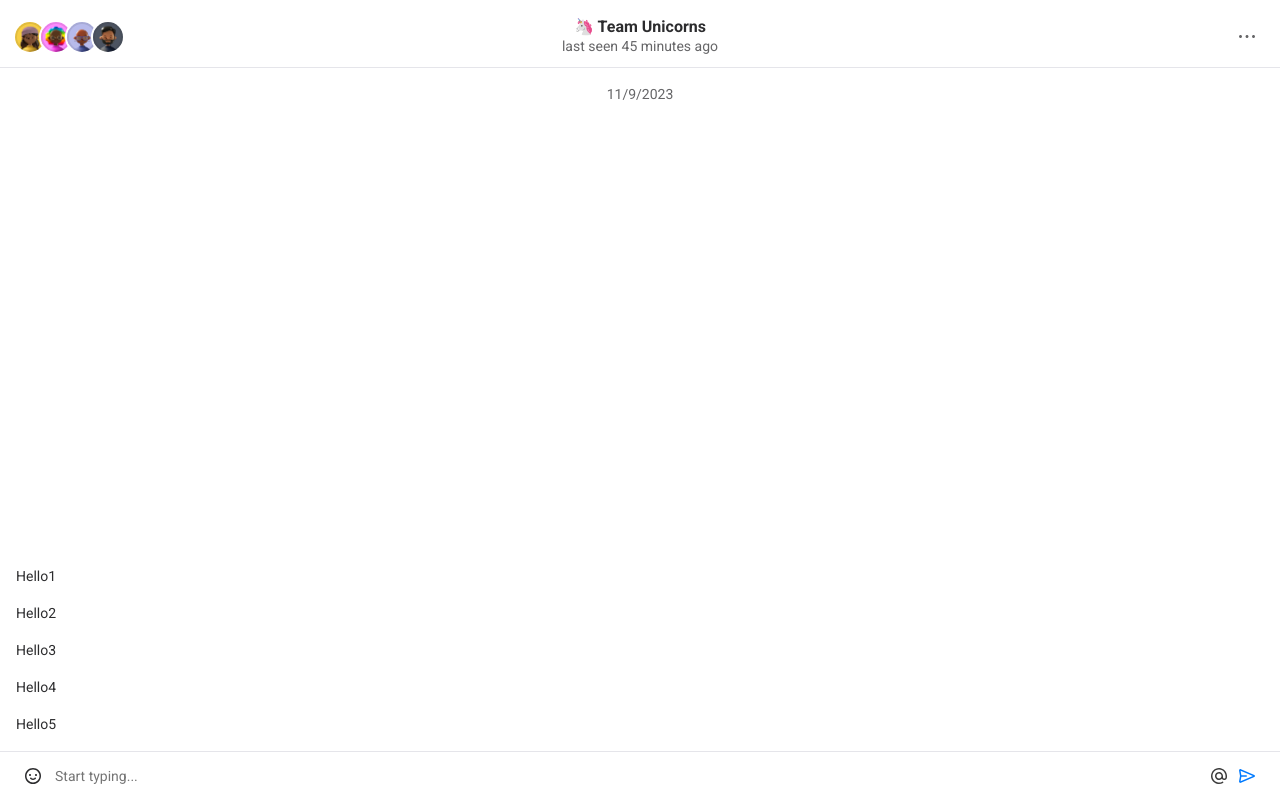
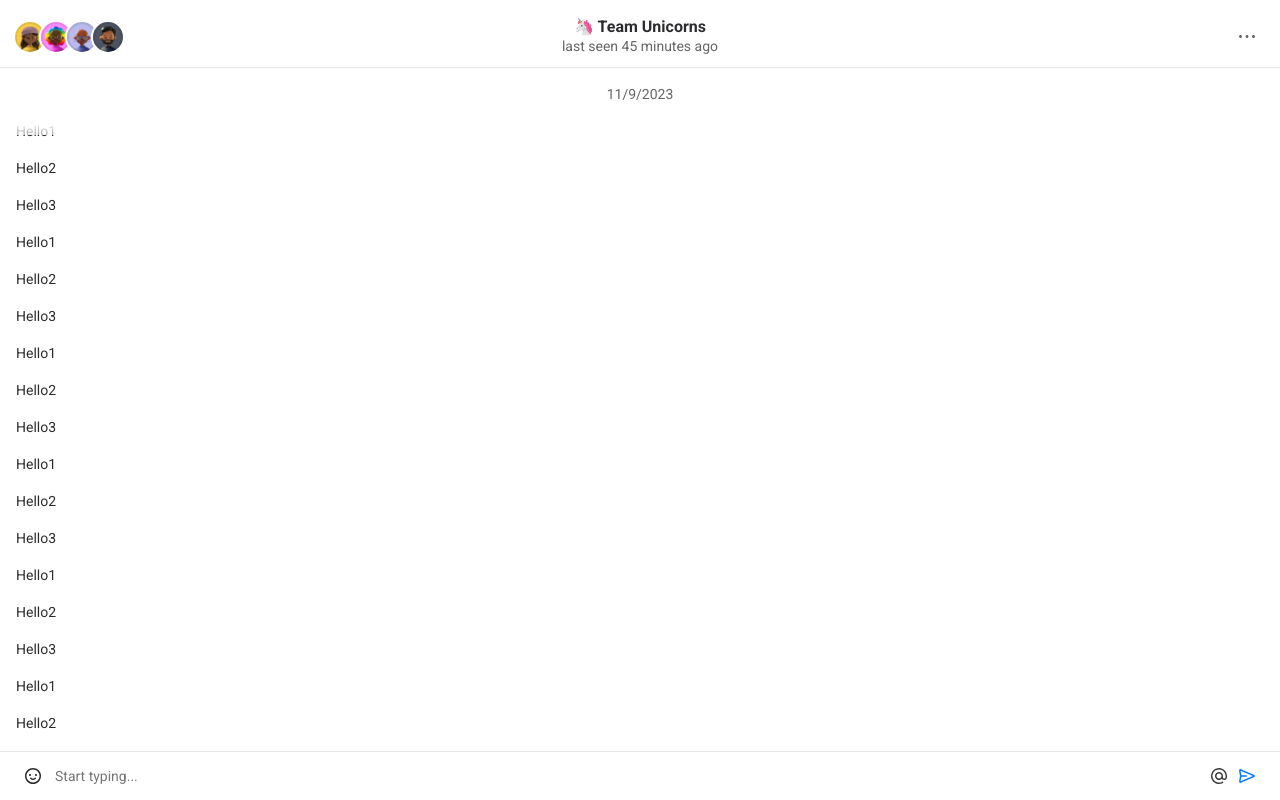
Before and after one commit to RussianBoy64/nextjs-chat, a Next.js app: page / in a window 1280 px wide. Built offline with nearby package versions, Linux system fonts and the light colour scheme.

Commit message:
feat: messageFrame styles

```diff
--- a/app/global.scss
+++ b/app/global.scss
@@ -16,4 +16,5 @@ main {
   justify-content: space-between;
   gap: 16px;
   padding: 16px;
+  min-height: 350px;
 }
--- a/components/DateInfo/dateInfo.module.scss
+++ b/components/DateInfo/dateInfo.module.scss
@@ -1,11 +1,28 @@
 @import "@/styles/variables.scss";
 
 .dateInfo {
-  display: inline-block;
+  position: relative;
+  display: block;
   width: 100%;
   text-align: center;
   font-size: $fs-m;
   color: $gray;
+
+  &::after {
+    content: "";
+    position: absolute;
+    z-index: 10;
+    top: 100%;
+    left: 0;
+    width: 100%;
+    height: 30px;
+    background: linear-gradient(
+      180deg,
+      rgba(255, 255, 255, 1) 0%,
+      rgba(255, 255, 255, 1) 55%,
+      rgba(255, 255, 255, 0.5914740896358543) 100%
+    );
+  }
 }
 
 @media (max-width: $lg-screen) {
--- a/components/MessageFrame/index.tsx
+++ b/components/MessageFrame/index.tsx
@@ -6,8 +6,42 @@ const MessageFrame = () => {
       <p>Hello1</p>
       <p>Hello2</p>
       <p>Hello3</p>
-      <p>Hello4</p>
-      <p>Hello5</p>
+      <p>Hello1</p>
+      <p>Hello2</p>
+      <p>Hello3</p>
+      <p>Hello1</p>
+      <p>Hello2</p>
+      <p>Hello3</p>
+      <p>Hello1</p>
+      <p>Hello2</p>
+      <p>Hello3</p>
+      <p>Hello1</p>
+      <p>Hello2</p>
+      <p>Hello3</p>
+      <p>Hello1</p>
+      <p>Hello2</p>
+      <p>Hello3</p>
+      <p>Hello1</p>
+      <p>Hello2</p>
+      <p>Hello3</p>
+      <p>Hello1</p>
+      <p>Hello2</p>
+      <p>Hello3</p>
+      <p>Hello1</p>
+      <p>Hello2</p>
+      <p>Hello3</p>
+      <p>Hello1</p>
+      <p>Hello1</p>
+      <p>Hello2</p>
+      <p>Hello3</p>
+      <p>Hello1</p>
+      <p>Hello2</p>
+      <p>Hello3</p>
+      <p>Hello1</p>
+      <p>Hello2</p>
+      <p>Hello3</p>
+      <p>Hello2</p>
+      <p>Hello3</p>
     </div>
   );
 };
--- a/components/MessageFrame/messageFrame.module.scss
+++ b/components/MessageFrame/messageFrame.module.scss
@@ -4,5 +4,9 @@
   display: flex;
   flex-direction: column;
   gap: 16px;
-  overflow-y: scroll;
+  overflow-y: auto;
+
+  &::-webkit-scrollbar {
+    display: none;
+  }
 }
--- a/components/Wrapper/wrapper.module.scss
+++ b/components/Wrapper/wrapper.module.scss
@@ -5,6 +5,6 @@
   grid-template-columns: 1fr;
   grid-template-rows: min-content 1fr min-content;
   max-width: 1920px;
-  min-height: 100vh;
+  height: 100vh;
   margin: 0 auto;
 }
```
